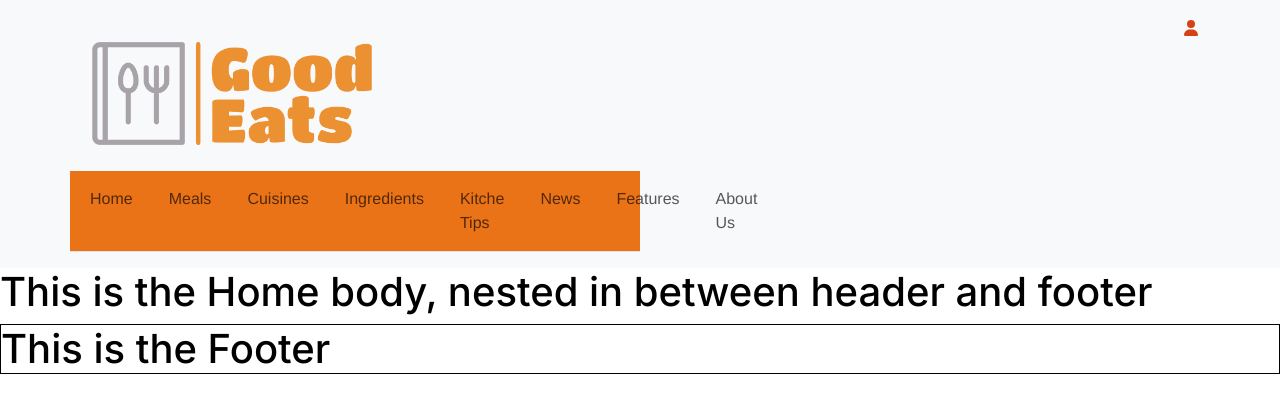
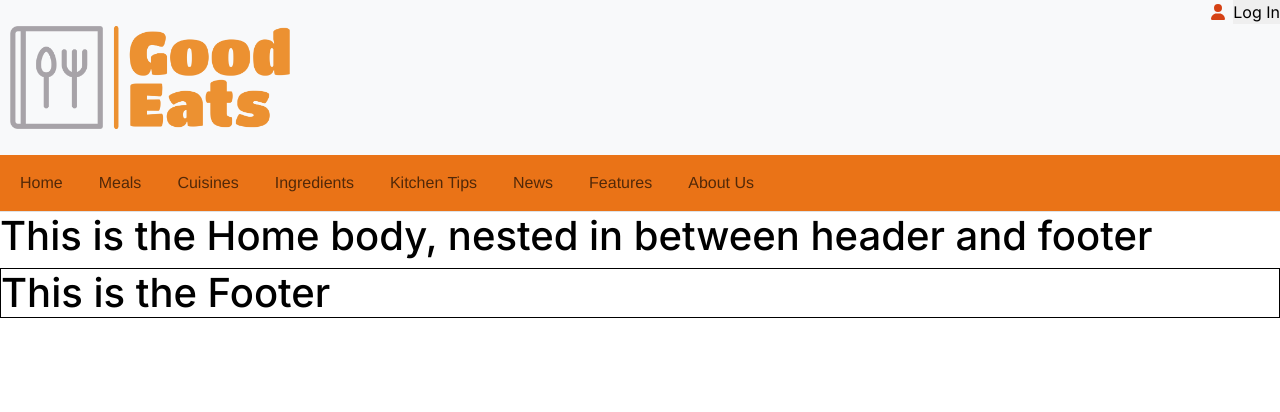
Before and after one commit to CKYWEB/good-eats, a Next.js app: page /home in a window 1280 px wide. Shown: the top 412 px of the page. Built offline with nearby package versions, Linux system fonts and the light colour scheme.

Commit message:
change: login button

```diff
--- a/src/app/(main)/Header/header.js
+++ b/src/app/(main)/Header/header.js
@@ -4,11 +4,11 @@ import React from "react";
 import styles from "../Header/header.module.scss";
 import "bootstrap/dist/css/bootstrap.min.css";
 import "bootstrap/dist/js/bootstrap.bundle.min.js";
+import { useRouter } from "next/navigation";
 
 export const Logo = () => {
-  // TODO: below is just an example, you need to rewrite this component
   return (
-    <div className="col">
+    <div className="col d-flex">
       <div className="logo py-3">
         <img
           className={styles.logo__image}
@@ -20,8 +20,26 @@ export const Logo = () => {
   );
 };
 
-export const Avatar = () => {
-  // TODO: below is just an example, you need to rewrite this component
+export const Avatar = ({ isUserLoggedIn, userName, handleLogout }) => {
+  const router = useRouter();
+  //const [isUserLoggedIn, setIsUserLoggedIn] = useState(false);
+
+  const handleLoginClick = () => {
+    if (isUserLoggedIn) {
+      handleLogout();
+    } else {
+      router.push("/login");
+    }
+  };
+
+  const menuItems = [
+    { label: "My Profile", href: "#" },
+    { label: "Search", href: "#" },
+    { label: "Favorite Recipes", href: "#" },
+    { label: "Add a Recipe", href: "#" },
+    { label: "Help", href: "#" },
+  ];
+
   return (
     <div className="col d-flex justify-content-md-end">
       <div className="d-flex gap-2 con">
@@ -37,149 +55,84 @@ export const Avatar = () => {
             <path d="M224 256A128 128 0 1 0 224 0a128 128 0 1 0 0 256zm-45.7 48C79.8 304 0 383.8 0 482.3C0 498.7 13.3 512 29.7 512H418.3c16.4 0 29.7-13.3 29.7-29.7C448 383.8 368.2 304 269.7 304H178.3z" />
           </svg>
         </div>
-        <div
-          id="loginButton"
-          className="visually-hidden"
-        >
-          <a
-            href="login.html"
-            className={styles.loginLink}
-          >
-            Log In
-          </a>
-        </div>
+        {isUserLoggedIn ? (
           <div
             id="userAvatar"
-          className="dropdown visually-hidden"
+            className="dropdown"
           >
             <div
               className={styles.nameUser}
               data-bs-toggle="dropdown"
               aria-expanded="false"
             >
-            Unknown
+              {userName}
             </div>
             <ul
               id="userDropdown"
               className="dropdown-menu"
             >
-            <li>
+              {menuItems.map((item, index) => (
+                <li key={index}>
                   <a
                     className="dropdown-item"
-                href="#"
+                    href={item.href}
                   >
-                My Profile
-              </a>
-            </li>
-            <li>
-              <a
-                className="dropdown-item"
-                href="#"
-              >
-                Search
-              </a>
-            </li>
-            <li>
-              <a
-                className="dropdown-item"
-                href="#"
-              >
-                Favorite Recipes
+                    {item.label}
+                    {item.label === "Favorite Recipes" && (
                       <span
                         id="favorite-count"
                         className="badge text-bg-secondary"
                       >
                         0
                       </span>
+                    )}
                   </a>
                 </li>
-            <li>
-              <a
-                className="dropdown-item"
-                href="#"
-              >
-                Add a Recipe
-              </a>
-            </li>
+              ))}
               <span className="mx-2">
                 ____________________
               </span>
-            <li>
-              <a
-                className="dropdown-item"
-                href="#"
-              >
-                Help
-              </a>
-            </li>
               <li
                 data-bs-toggle="modal"
                 data-bs-target="#confirmLogoutModal"
               >
-              <a
+                <button
                   className="dropdown-item"
-                href="#"
+                  onClick={handleLogout}
                 >
                   Logout
-              </a>
+                </button>
               </li>
             </ul>
           </div>
+        ) : (
+          <div id="loginButton">
+            <button
+              onClick={handleLoginClick}
+              className={styles.loginLink}
+            >
+              {isUserLoggedIn ? "Log Out" : "Log In"}
+            </button>
+          </div>
+        )}
       </div>
     </div>
   );
 };
 
-export const ConfirmLogoutModal = () => (
-  <div
-    className="modal fade"
-    id="confirmLogoutModal"
-    tabIndex="-1"
-    aria-labelledby="confirmLogoutModalLabel"
-    aria-hidden="true"
-  >
-    <div className="modal-dialog">
-      <div className="modal-content">
-        <div className="modal-header">
-          <h1
-            className="modal-title fs-5"
-            id="confirmLogoutModalLabel"
-          >
-            Warning
-          </h1>
-          <button
-            type="button"
-            className="btn-close"
-            data-bs-dismiss="modal"
-            aria-label="Close"
-          >
-          </button>
-        </div>
-        <div className="modal-body">
-          Are you sure you want to log out?
-        </div>
-        <div className="modal-footer">
-          <button
-            type="button"
-            className="btn btn-secondary"
-            data-bs-dismiss="modal"
-          >
-            No
-          </button>
-          <button
-            id="logoutButton"
-            type="button"
-            className="btn btn-primary"
-          >
-            Yes
-          </button>
-        </div>
-      </div>
-    </div>
-  </div>
-);
+export const HeaderMenu = () => {
+  const menuItems = [
+    { id: "homepage", label: "Home" },
+    { id: "mealspage", label: "Meals" },
+    { id: "cuisinespage", label: "Cuisines" },
+    { id: "ingredientspage", label: "Ingredients" },
+    { id: "tipsage", label: "Kitchen Tips" },
+    { id: "newspage", label: "News" },
+    { id: "featurespage", label: "Features" },
+    { id: "aboutuspage", label: "About Us" },
+  ];
 
-export const HeaderMenu = () => (
+  return (
     <nav
       className={`${styles.navbarHome} navbar navbar-expand-lg border-bottom border-body`}
       data-bs-theme="light"
@@ -196,89 +149,44 @@ export const HeaderMenu = () => (
         </button>
 
         <div
-        className="collapse navbar-collapse"
+          className="collapse navbar-collapse container-fluid"
           id="navbarNav"
         >
           <ul className="navbar-nav">
-          <li className="nav-item active">
+            {menuItems.map((item) => (
+              <li
+                key={item.id}
+                className="nav-item active"
+              >
                 <a
-              id="homepage"
+                  id={item.id}
                   className={`${styles.navLink} nav-link`}
                   href="#"
                 >
-              Home
+                  {item.label}
                 </a>
               </li>
-          <li className="nav-item active">
-            <a
-              id="mealspage"
-              className={`${styles.navLink} nav-link`}
-              href="#"
-            >
-              Meals
-            </a>
-          </li>
-          <li className="nav-item active">
-            <a
-              id="cuisinespage"
-              className={`${styles.navLink} nav-link`}
-              href="#"
-            >
-              Cuisines
-            </a>
-          </li>
-          <li className="nav-item active">
-            <a
-              id="ingredientspage"
-              className={`${styles.navLink} nav-link`}
-              href="#"
-            >
-              Ingredients
-            </a>
-          </li>
-          <li className="nav-item active">
-            <a
-              id="tipsage"
-              className={`${styles.navLink} nav-link`}
-              href="#"
-            >
-              Kitche Tips
-            </a>
-          </li>
-          <li className="nav-item active">
-            <a
-              id="newspage"
-              className={`${styles.navLink} nav-link`}
-              href="#"
-            >
-              News
-            </a>
-          </li>
-          <li className="nav-item active">
-            <a
-              id="featurespage"
-              className={`${styles.navLink} nav-link`}
-              href="#"
-            >
-              Features
-            </a>
-          </li>
-          <li className="nav-item active">
-            <a
-              id="aboutuspage"
-              className={`${styles.navLink} nav-link`}
-              href="#"
-            >
-              About Us
-            </a>
-          </li>
+            ))}
           </ul>
         </div>
       </div>
     </nav>
   );
+};
 
-export const OffcanvasMenu = () => (
+export const OffcanvasMenu = () => {
+  const menuItems = [
+    { id: "homepage", label: "Home" },
+    { id: "mealspage", label: "Meals" },
+    { id: "cuisinespage", label: "Cuisines" },
+    { id: "ingredientspage", label: "Ingredients" },
+    { id: "tipsage", label: "Kitchen Tips" },
+    { id: "newspage", label: "News" },
+    { id: "featurespage", label: "Features" },
+    { id: "aboutuspage", label: "About Us" },
+  ];
+
+  return (
     <div
       className="offcanvas offcanvas-start"
       tabIndex="-1"
@@ -296,122 +204,43 @@ export const OffcanvasMenu = () => (
       </div>
       <div className="offcanvas-body">
         <ul className={`${styles.listGroup} list-group`}>
+          {menuItems.map((item) => (
             <li
+              key={item.id}
               className={`${styles.listGroupItem} list-group-item list-group-item-action active`}
               aria-current="true"
             >
               <a
-            id="homepage"
+                id={item.id}
                 className={`${styles.navLink} nav-link`}
                 href="#"
               >
-            Home
+                {item.label}
               </a>
             </li>
-        <li
-          className={`${styles.listGroupItem} list-group-item list-group-item-action active`}
-          aria-current="true"
-        >
-          <a
-            id="mealspage"
-            className={`${styles.navLink} nav-link`}
-            href="#"
-          >
-            Meals
-          </a>
-        </li>
-        <li
-          className={`${styles.listGroupItem} list-group-item list-group-item-action active`}
-          aria-current="true"
-        >
-          <a
-            id="cuisinespage"
-            className={`${styles.navLink} nav-link`}
-            href="#"
-          >
-            Cuisines
-          </a>
-        </li>
-        <li
-          className={`${styles.listGroupItem} list-group-item list-group-item-action active`}
-          aria-current="true"
-        >
-          <a
-            id="ingredientspage"
-            className={`${styles.navLink} nav-link`}
-            href="#"
-          >
-            Ingredients
-          </a>
-        </li>
-        <li
-          className={`${styles.listGroupItem} list-group-item list-group-item-action active`}
-          aria-current="true"
-        >
-          <a
-            id="tipsage"
-            className={`${styles.navLink} nav-link`}
-            href="#"
-          >
-            Kitche Tips
-          </a>
-        </li>
-        <li
-          className={`${styles.listGroupItem} list-group-item list-group-item-action active`}
-          aria-current="true"
-        >
-          <a
-            id="newspage"
-            className={`${styles.navLink} nav-link`}
-            href="#"
-          >
-            News
-          </a>
-        </li>
-        <li
-          className={`${styles.listGroupItem} list-group-item list-group-item-action active`}
-          aria-current="true"
-        >
-          <a
-            id="featurespage"
-            className={`${styles.navLink} nav-link`}
-            href="#"
-          >
-            Features
-          </a>
-        </li>
-        <li
-          className={`${styles.listGroupItem} list-group-item list-group-item-action active`}
-          aria-current="true"
-        >
-          <a
-            id="aboutuspage"
-            className={`${styles.navLink} nav-link`}
-            href="#"
-          >
-            About Us
-          </a>
-        </li>
+          ))}
         </ul>
       </div>
     </div>
   );
+};
+
 
 export const Header = () => {
   return (
-    // TODO: below is just an example, you need to rewrite this component
     <>
       <header className="bg-light">
-        <div className="container-lg py-3">
+        <div>
           <div className="row row-cols-1 row-cols-md-2">
             <Logo />
             <Avatar />
+          </div>
+          <div className="row">
             <HeaderMenu />
             <OffcanvasMenu />
-            <ConfirmLogoutModal />
           </div>
         </div>
-      </header>
+      </header >
     </>
   );
 };
--- a/src/app/(main)/Header/header.module.scss
+++ b/src/app/(main)/Header/header.module.scss
@@ -52,11 +52,18 @@
 
 .loginLink {
   text-decoration: none;
-  color: #000;
+  color: base.$global-black;
+  border: none;
 
   &:hover {
     text-decoration: underline;
     text-decoration-color: base.$primary-dark-color;
+  }
+
+  &.btn-link {
+    background-color: transparent;
+    border: none;
+    padding: 0;
   }
 }
 
```
Lines whose indentation alone changed are shown as unchanged.
